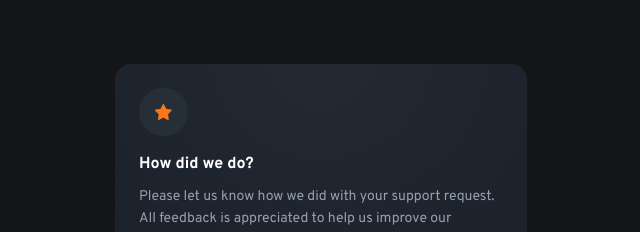
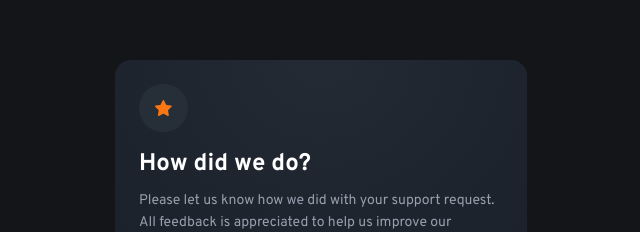
Before and after one commit to hugolitopalito/feedback3mb, a React (Vite) app: page / in a window 1280 px wide. Shown: the part 158-390 px from the top of the page, without its empty margins (319-959 px from the left). Built offline with nearby package versions, Linux system fonts and the light colour scheme.

Commit message:
so pra arrumar o h1

```diff
--- a/src/components/CardInicial.jsx
+++ b/src/components/CardInicial.jsx
@@ -18,7 +18,7 @@
                 <img src={iconStar} alt="icon star" />
             </div>
 
-            <h1 className="test-2xl font-bold mb-2.5">How did we do?</h1>
+            <h1 className="text-2xl font-bold mb-2.5">How did we do?</h1>
 
             <p className="text-sm text-light-grey mb-6 leading-1">Please let us know how we did with your support request. All feedback is appreciated to help us improve our offering!</p>
 
```
